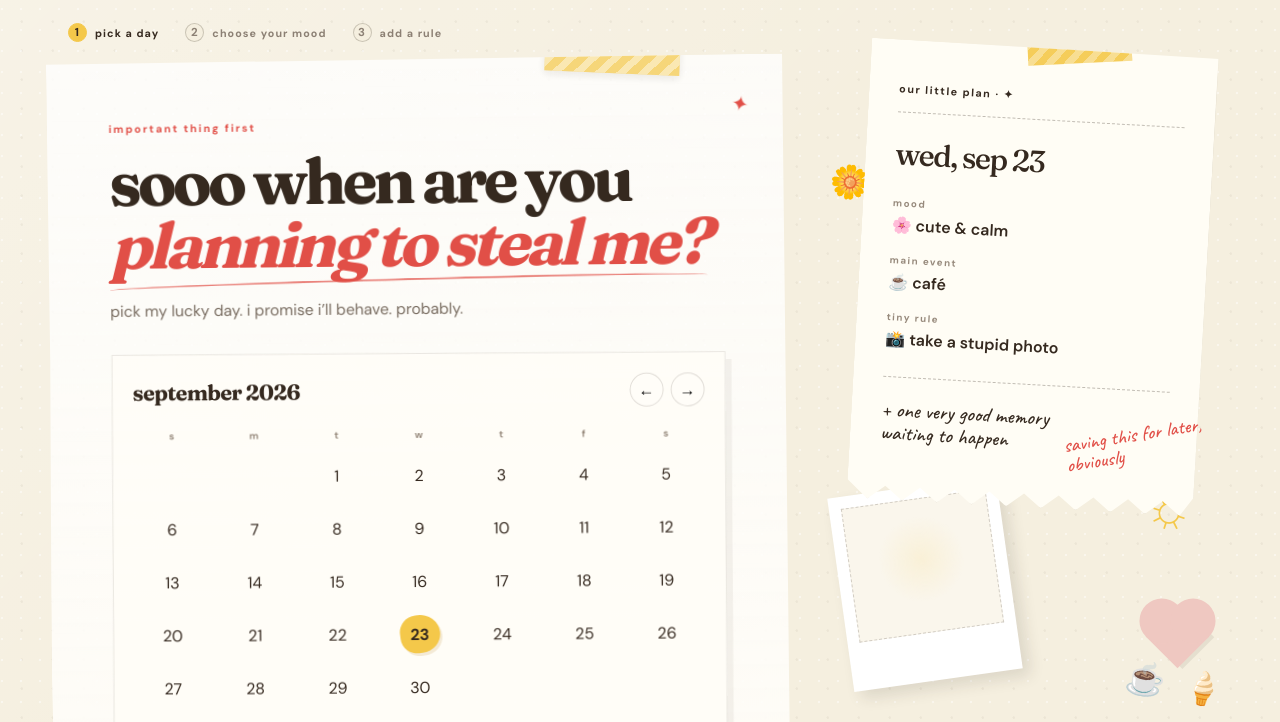
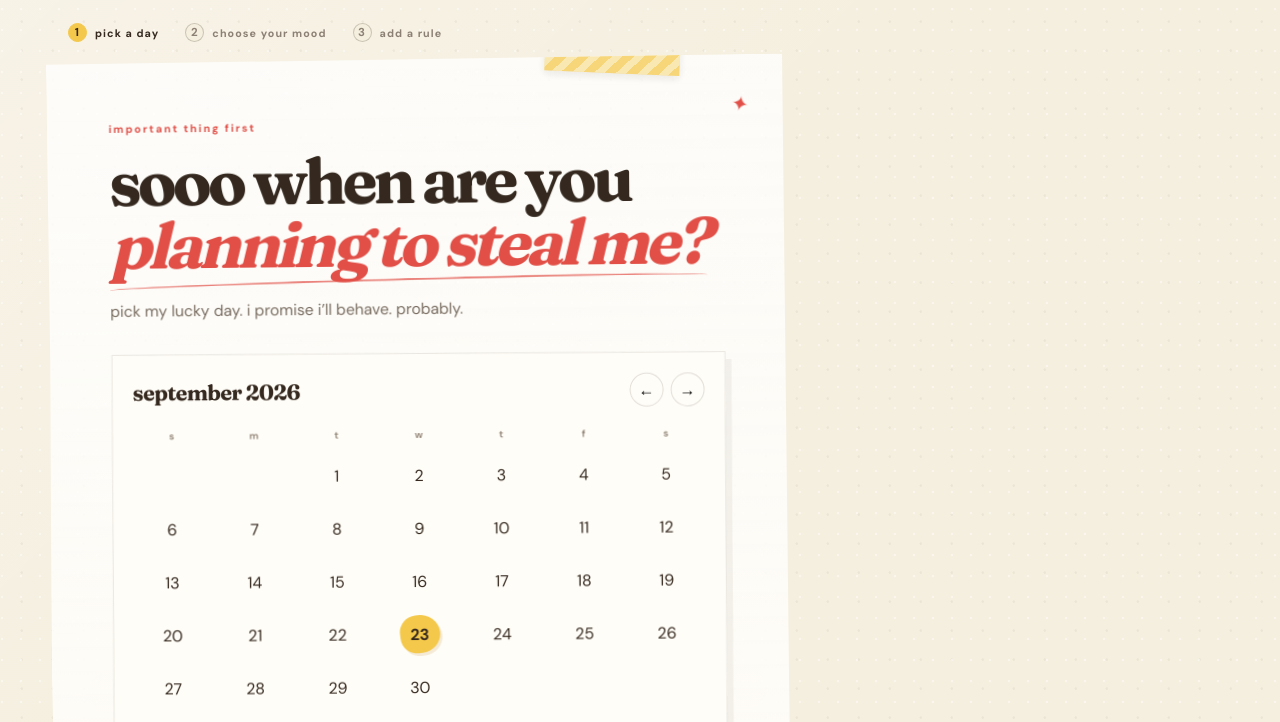
Before and after one commit to Faddzi/pickadate, a plain HTML site: page index.html in a window 1280 px wide. Shown: the part 77-799 px from the top of the page. Drawn offline with Linux system fonts and the light colour scheme.

Commit message:
removed the date card

```diff
--- a/index.html
+++ b/index.html
@@ -275,31 +275,13 @@
             </div>
           </section>
         </section>
-
-        <aside class="receipt-zone" aria-label="Our little plan preview">
-          <div class="flower" aria-hidden="true">🌼</div>
-          <div class="receipt">
-            <div class="receipt-tape" aria-hidden="true"></div>
-            <div class="receipt-title">our little plan · ✦</div>
-            <div class="receipt-date" id="receiptDate"></div>
-            <div class="receipt-item"><span>mood</span><strong id="receiptVibe"></strong></div>
-            <div class="receipt-item"><span>main event</span><strong id="receiptActivity"></strong></div>
-            <div class="receipt-item"><span>tiny rule</span><strong id="receiptRule"></strong></div>
-            <div class="receipt-bottom">+ one very good memory<br />waiting to happen</div>
-          </div>
-          <div class="side-note">saving this for later,<br />obviously</div>
-          <div class="sun-doodle" aria-hidden="true">☼</div>
-          <div class="polaroid" aria-hidden="true"><div class="polaroid-inner"></div></div>
-          <div class="paper-heart" aria-hidden="true"></div>
-          <div class="stickers" aria-hidden="true">☕ 🍦</div>
-        </aside>
       </div>
       <footer class="footer">for a date worth leaving the house for. ♥</footer>
     </main>
 
     <script>
       const vibes = [
-        { emoji: "🌸", label: "cute & calm" },
+        { emoji: "🌸", label: "" },
         { emoji: "🍟", label: "food mission" },
         { emoji: "🤡", label: "absolute chaos" },
         { emoji: "🚶", label: "let’s just wander" }
```
